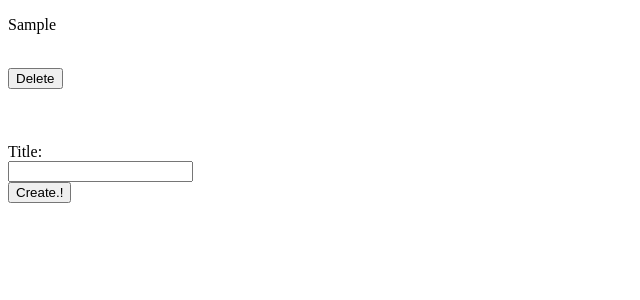
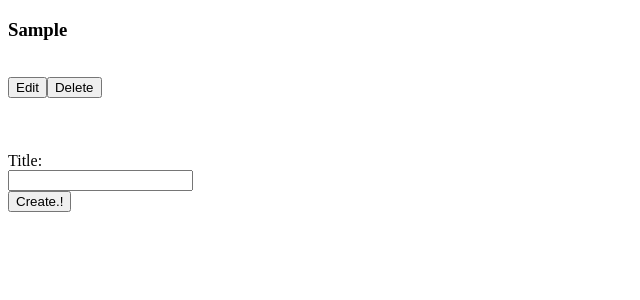
Before and after one commit to bishalkunwar/HandsOnReact, a React (Create React App) app in the folder practicepro/: page / in a window 1280 px wide. Both pictures are taken after typing "Sample" into the empty fields and a click on the button "Create.!". Shown: the top 300 px of the page, without its empty margins (0-640 px from the left). Built offline with nearby package versions, Linux system fonts and the light colour scheme; no server answers.

Commit message:
basic crud operations with array data and playing with few pure components

```diff
--- a/practicepro/src/Components/fileHandlingWithContext/BookEdit.js
+++ b/practicepro/src/Components/fileHandlingWithContext/BookEdit.js
@@ -1,7 +1,22 @@
+import { useState } from "react";
 
-export default function BookEdit(){
+export default function BookEdit({book, onSubmit}){
+    const[title, setTitle] = useState(book.title);
+
+    const handleChange = (e) => {
+        setTitle(e.target.value);
+    };
+
+    const handleSubmit = (e) =>{
+        e.preventDefault();
+        onSubmit(book.id, title);
+    };
 
     return(
-        <p>book editing...</p>
-    )
-}
+        <form className="book-edit" onSubmit={handleSubmit}>
+             <label>Title</label><br/>
+             <input className="input" value={title} onChange={handleChange}/><br/>
+             <button className="button is-primary">Save</button>
+        </form>
+    );
+};
--- a/practicepro/src/Components/fileHandlingWithContext/BookList.js
+++ b/practicepro/src/Components/fileHandlingWithContext/BookList.js
@@ -1,9 +1,9 @@
 import BookShow from "./BookShow";
 
-function BookList({books, onDelete}){
+function BookList({books, onDelete, onUpdate}){
     const renderedBooks = books.map((book)=>{
         console.log(book.title);
-        return <BookShow key={book.id} book={book} onDelete={onDelete}/>
+        return <BookShow key={book.id} book={book} onDelete={onDelete} onUpdate={onUpdate}/>
     });
 
     return(
--- a/practicepro/src/Components/fileHandlingWithContext/BookShow.js
+++ b/practicepro/src/Components/fileHandlingWithContext/BookShow.js
@@ -1,14 +1,35 @@
+import { useState } from "react";
+import BookEdit from "./BookEdit";
 
-export default function BookShow({book, onDelete}){
+export default function BookShow({book, onDelete, onUpdate}){
+
+    const[showEdit, setShowEdit] = useState(false);
 
     const handleDelete = () =>{
         onDelete(book.id);
     };
 
+    const handleEdit = () => {
+        setShowEdit(!showEdit);
+    }
+
+    const handleSubmit = (id, newTitle) => {
+        setShowEdit(false);
+        onUpdate(id, newTitle);
+    }
+
+    let content = <h3>{book.title}</h3>;
+    if(showEdit){
+        content = <BookEdit book={book} onSubmit={handleSubmit}/>;
+    };
+
     return(
         <div className="book-show">
             {/* <p>{book.id}</p><br/> */}
-            <p>{book.title}</p><br/>
+            <p>{content}</p><br/>
+            <button className="edit" onClick={handleEdit}>
+                Edit
+            </button>
             <button className="delete" onClick={handleDelete}>
                 Delete
             </button>
--- a/practicepro/src/Components/fileHandlingWithContext/Main.js
+++ b/practicepro/src/Components/fileHandlingWithContext/Main.js
@@ -4,6 +4,11 @@ import BookList from './BookList';
 
 export default function Main(){
     const[books, setBooks] = useState([]);
+
+    const createBook =(title) => {
+        const updatedBooks = [...books, {id: Math.round(Math.random()*9999), title}];
+        setBooks(updatedBooks);
+    };
 
     const deleteBookById = (id)=>{
         const updatedBooks = books.filter((book)=>{
@@ -13,14 +18,20 @@ export default function Main(){
         setBooks(updatedBooks);
     };
 
-    const createBook =(title) => {
-        const updatedBooks = [...books, {id: Math.round(Math.random()*9999), title}];
+    const updateBookById = (id, newTitle) => {
+        const updatedBooks = books.map((book) => {
+            if(book.id===id){
+                return{...book, title: newTitle}
+            }
+            return book;
+        });
+
         setBooks(updatedBooks);
     };
 
     return(
         <div className='main'>
-            <BookList books={books} onDelete={deleteBookById}/>
+            <BookList books={books} onDelete={deleteBookById} onUpdate={updateBookById}/>
             <BookCreate onCreate={createBook}/>
         </div>
     );
```
